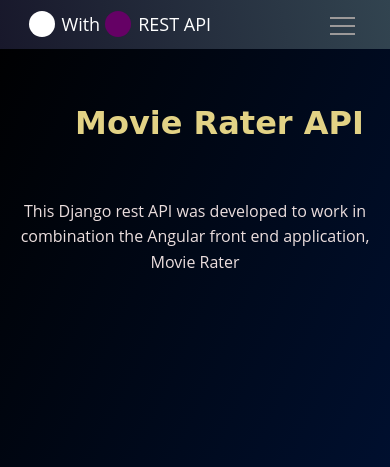
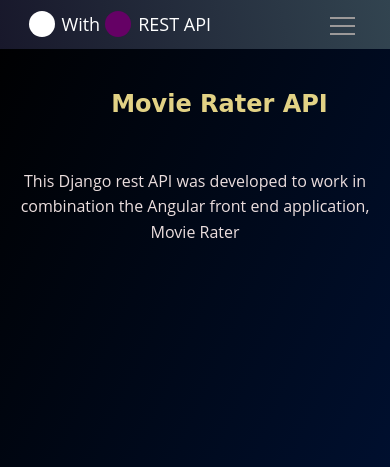
Before and after one commit to ddeveloper72/movieratings, a Django app: template home/templates/index.html in a window 390 px wide. Shown: the top 467 px of the page. Run offline with Django 3.2, Linux system fonts and the light colour scheme; the template is opened without the code that fills it, so the values that code supplies are empty; style sheets or scripts are compiled from the project's sources.

Commit message:
improved responnsive styes for smaller screens

```diff
--- a/static/css/_index.scss
+++ b/static/css/_index.scss
@@ -4,9 +4,10 @@
     margin-top: 80px;
     padding: 20px;
 
+
     @media only screen and (max-width: 860px) {
-        margin-top: 0;
         padding: 0 20px;
+        margin-top: -20px;
     }
 
 
@@ -16,22 +17,19 @@
         align-items: center;
         font-size: 3rem;
 
+
         @media only screen and (max-width: 860px) {
             font-size: 2rem;
             padding: 0;
         }
-
-        // @media only screen and (max-width: 680px) {
-        //     flex-direction: column;
-        // }
-
-        @media only screen and (max-width: 425px) {
+        @media only screen and (max-width: 480px) {
             font-size: 1.6rem;
         }
-        @media only screen and (max-width: 385px) {
+
+        @media only screen and (max-width: 390px) {
             font-size: 1.2rem;
-            margin: 20px 0;
         }
+
         @media only screen and (max-width: 275px) {
             font-size: 1rem;
         }
@@ -71,9 +69,11 @@
         justify-content: center;
         text-align: center;
         font-size: 2rem;
+        padding-bottom: 80px;
 
         @media only screen and (max-width: 420px) {
             font-size: 1.6rem;
+            margin-top: -10px;
         }
 
         @media only screen and (max-width: 240px) {
```
